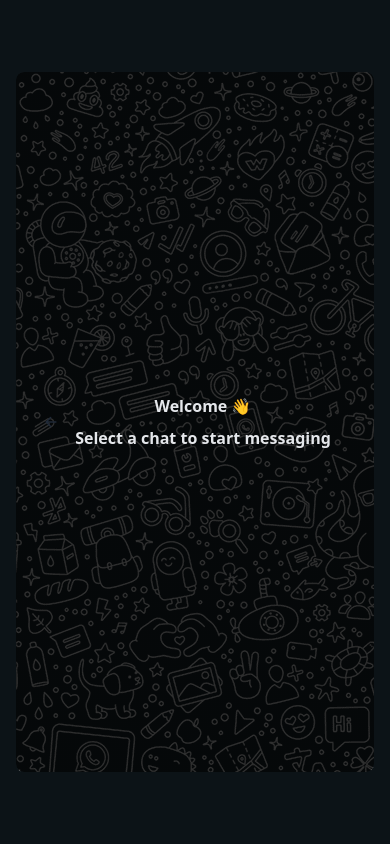
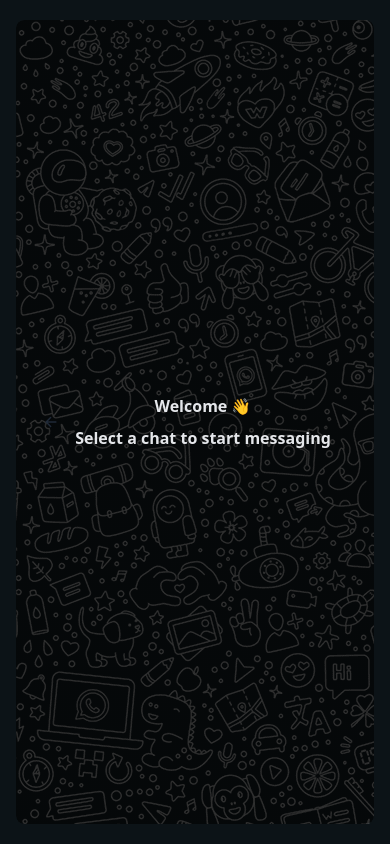
Before and after one commit to DE4D-P00L/ChatApp-React, a React (Vite) app: page / in a window 390 px wide. Built offline with nearby package versions, Linux system fonts and the light colour scheme; no server answers; sample sign-in values are in the browser's storage.

Commit message:
fixed mobile fullscreen

```diff
--- a/src/pages/Home.jsx
+++ b/src/pages/Home.jsx
@@ -5,7 +5,7 @@ import Sidebar from "../components/Sidebar";
 const Home = () => {
   const [showChats, setShowChats] = useState(true);
   return (
-    <div className="flex sm:flex-row flex-col min-h-[550px] w-full rounded-lg overflow-hidden max-w-5xl mx-auto bg-[#1a272e] h-full relative max-h-[700px]">
+    <div className="flex sm:flex-row flex-col min-h-[550px] w-full rounded-lg overflow-hidden max-w-5xl mx-auto bg-[#1a272e] h-[calc(100vh-40px)] relative sm:max-h-[700px]">
       <div
         className={`w-full sm:w-fit h-full ${
           showChats ? "hidden sm:flex" : "flex"
```
